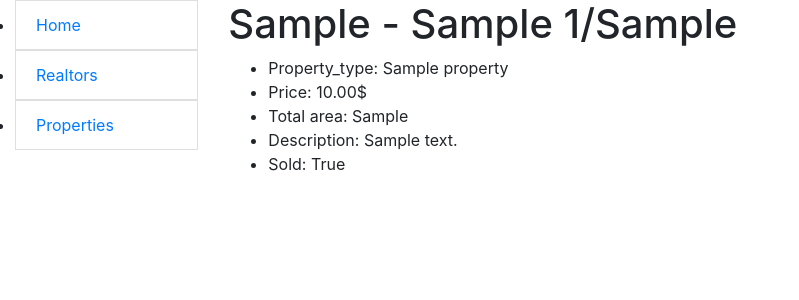
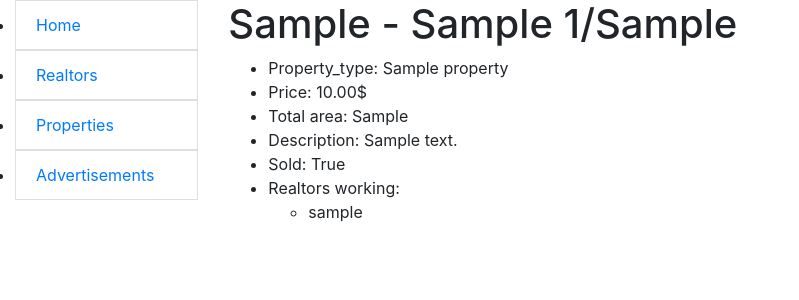
Before and after one commit to Nexxel05/Realtor-agency, a Django app: page /advertisements/1 in a window 1280 px wide. Shown: the top 300 px of the page, without its empty margins (0-799 px from the left). Run offline with Django 4.2, Linux system fonts and the light colour scheme; tables that the repository leaves empty hold one stand-in row (values such as "Sample post").

Commit message:
Add advertisements to sidebar and realtors list to advertisements detailed page

```diff
--- a/templates/advertisement/advertisement_detail.html
+++ b/templates/advertisement/advertisement_detail.html
@@ -8,5 +8,13 @@
     <li>Total area: {{advertisement.total_area}}</li>
     <li>Description: {{advertisement.description}}</li>
     <li>Sold: {{advertisement.sold}}</li>
+    <li>Realtors working:</li>
+    <ul>
+      {% for realtor in advertisement.realtors.all %}
+        <li>{{realtor.username}}</li>
+      {% endfor %}
+    </ul>
+
+
   </ul>
 {% endblock %}
--- a/templates/includes/sidebar.html
+++ b/templates/includes/sidebar.html
@@ -2,4 +2,5 @@
   <li><a class="list-group-item" href="{% url 'advertisement:index' %}">Home</a></li>
   <li><a class="list-group-item" href="{% url 'advertisement:realtor-list' %}">Realtors</a></li>
   <li><a class="list-group-item" href="{% url 'advertisement:property-list' %}">Properties</a></li>
+  <li><a class="list-group-item" href="{% url 'advertisement:advertisement-list' %}">Advertisements</a></li>
 </ul>
```
